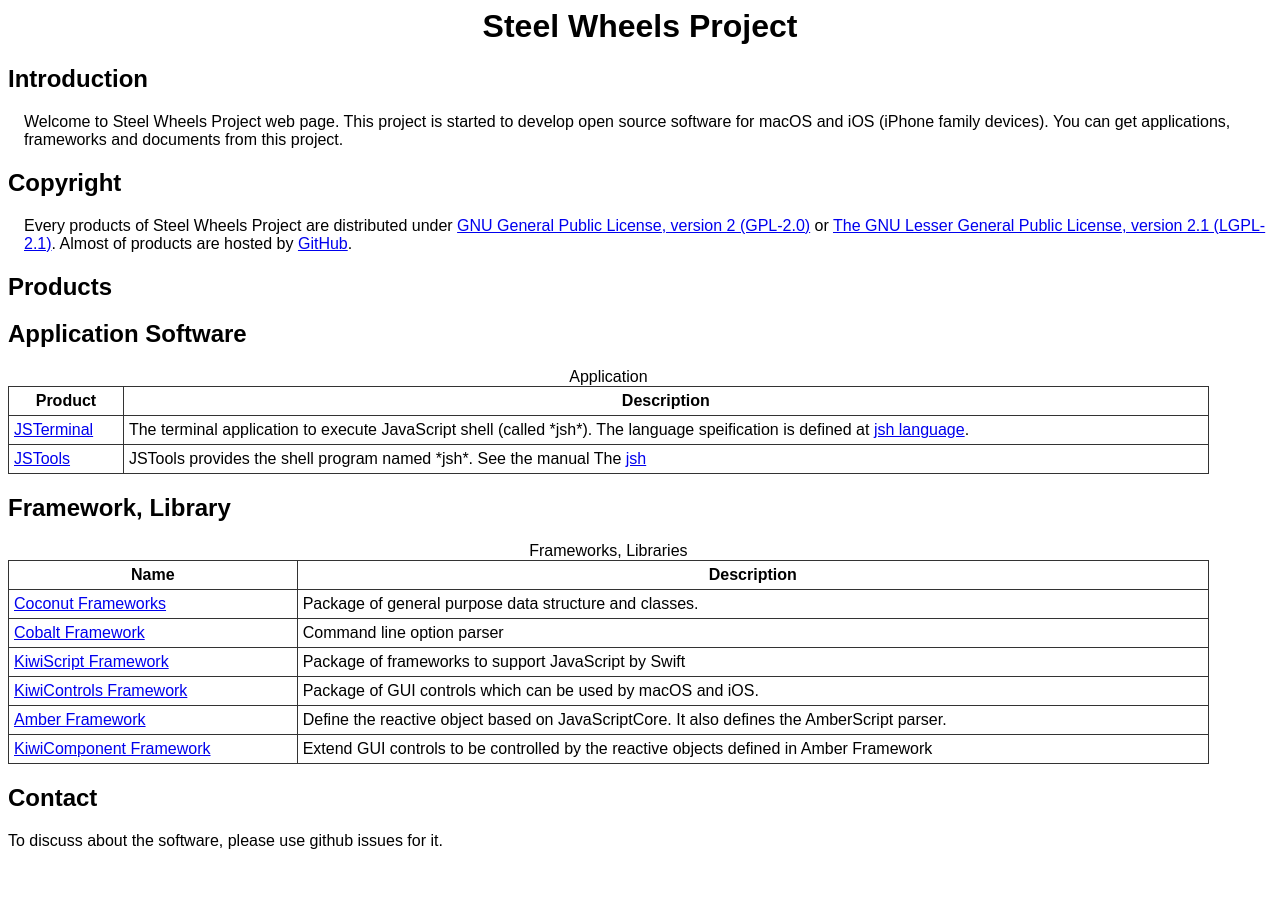
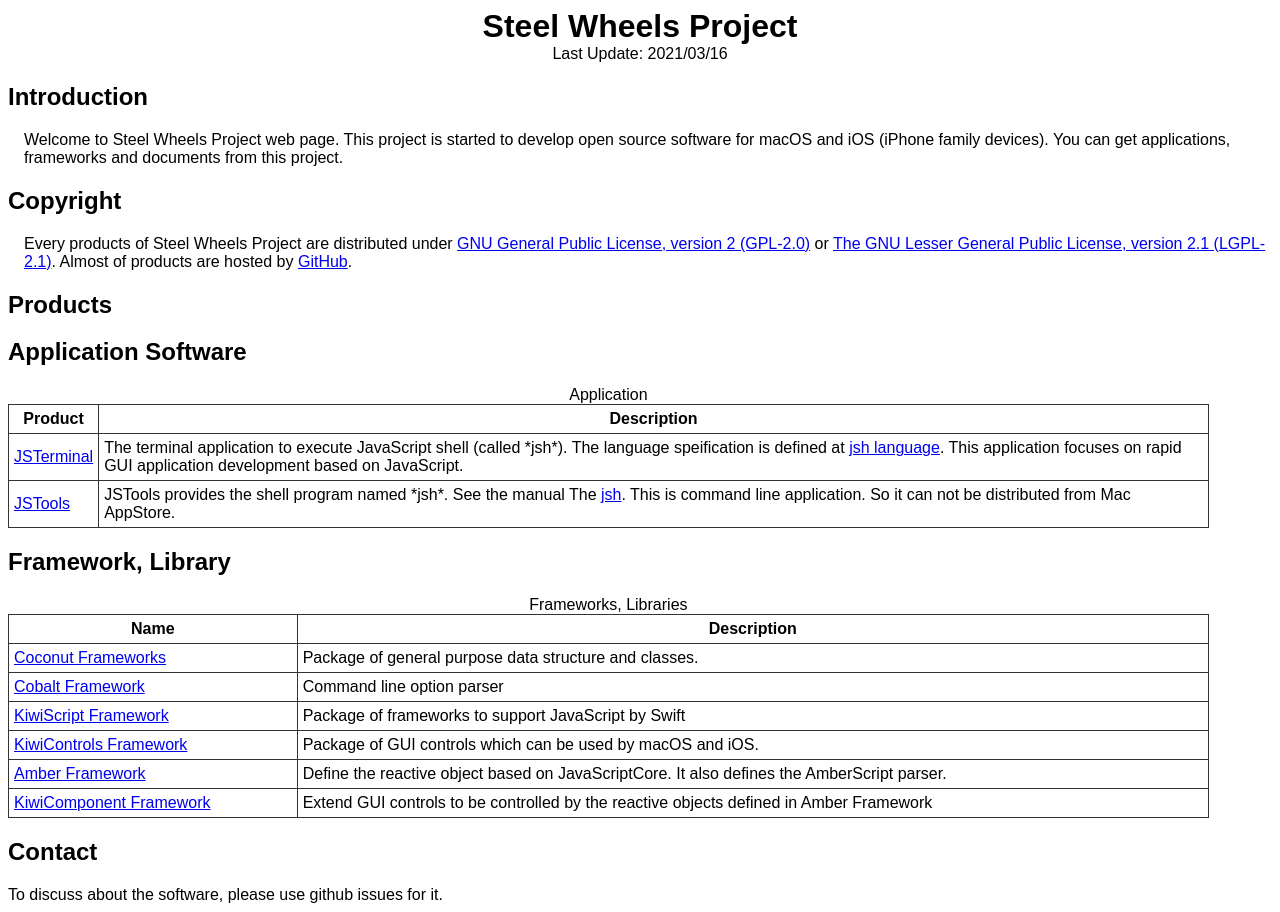
Before and after one commit to steelwheels/steelwheels.github.io, a plain HTML site: page index.html in a window 1280 px wide. Before the commit the page ends 858 px from the top, so only its background shows below. Drawn offline with Linux system fonts and the light colour scheme.

Commit message:
index.html: Add updated date information

```diff
--- a/base.css
+++ b/base.css
@@ -7,6 +7,7 @@
 body {
   font-family:  Arial, Roboto, “Droid Sans”, “游ゴシック”, YuGothic, “ヒラギノ角ゴ ProN W3”, “Hiragino Kaku Gothic ProN”, “メイリオ”, Meiryo, sans-serif;
 }
+
 section　{
   display:block;
 }
@@ -28,3 +29,7 @@ img {
 p {
   padding-left: 1em ;
 }
+
+div.center {
+  text-align: center ;
+}
--- a/index.html
+++ b/index.html
@@ -10,6 +10,7 @@
     Steel Wheels Project
   </section>
   <section>
+    <div class="center">Last Update: 2021/03/16 </div>
     <h1>Introduction</h1>
     <p>Welcome to Steel Wheels Project web page.
       This project is started to develop open source software for macOS and iOS (iPhone family devices).
@@ -37,6 +38,7 @@
               The terminal application to execute JavaScript shell (called *jsh*).
               The language speification is defined at
               <a href="https://github.com/steelwheels/JSTools/blob/master/Document/jsh-lang.md">jsh language</a>.
+              This application focuses on rapid GUI application development based on JavaScript.
             </td>
          </tr>
          <tr>
@@ -46,7 +48,9 @@
             <td>
               JSTools provides the shell program named *jsh*.
               See the manual
-              The <a href="https://github.com/steelwheels/JSTools/blob/master/Document/jsh-man.md">jsh</a>
+              The <a href="https://github.com/steelwheels/JSTools/blob/master/Document/jsh-man.md">jsh</a>.
+              This is command line application.
+              So it can not be distributed from Mac AppStore.
             </td>
          </tr>
        </table>
```
